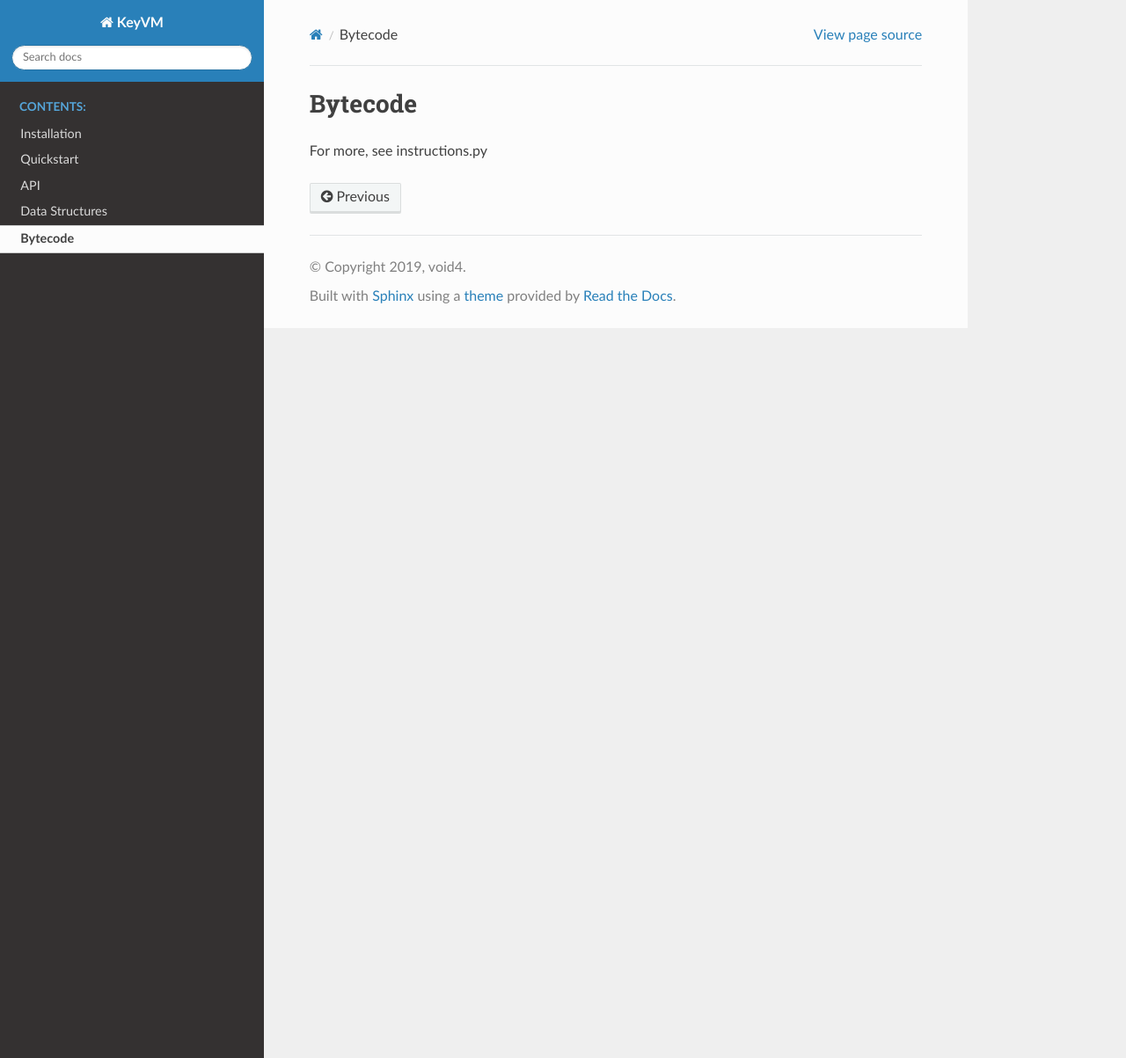
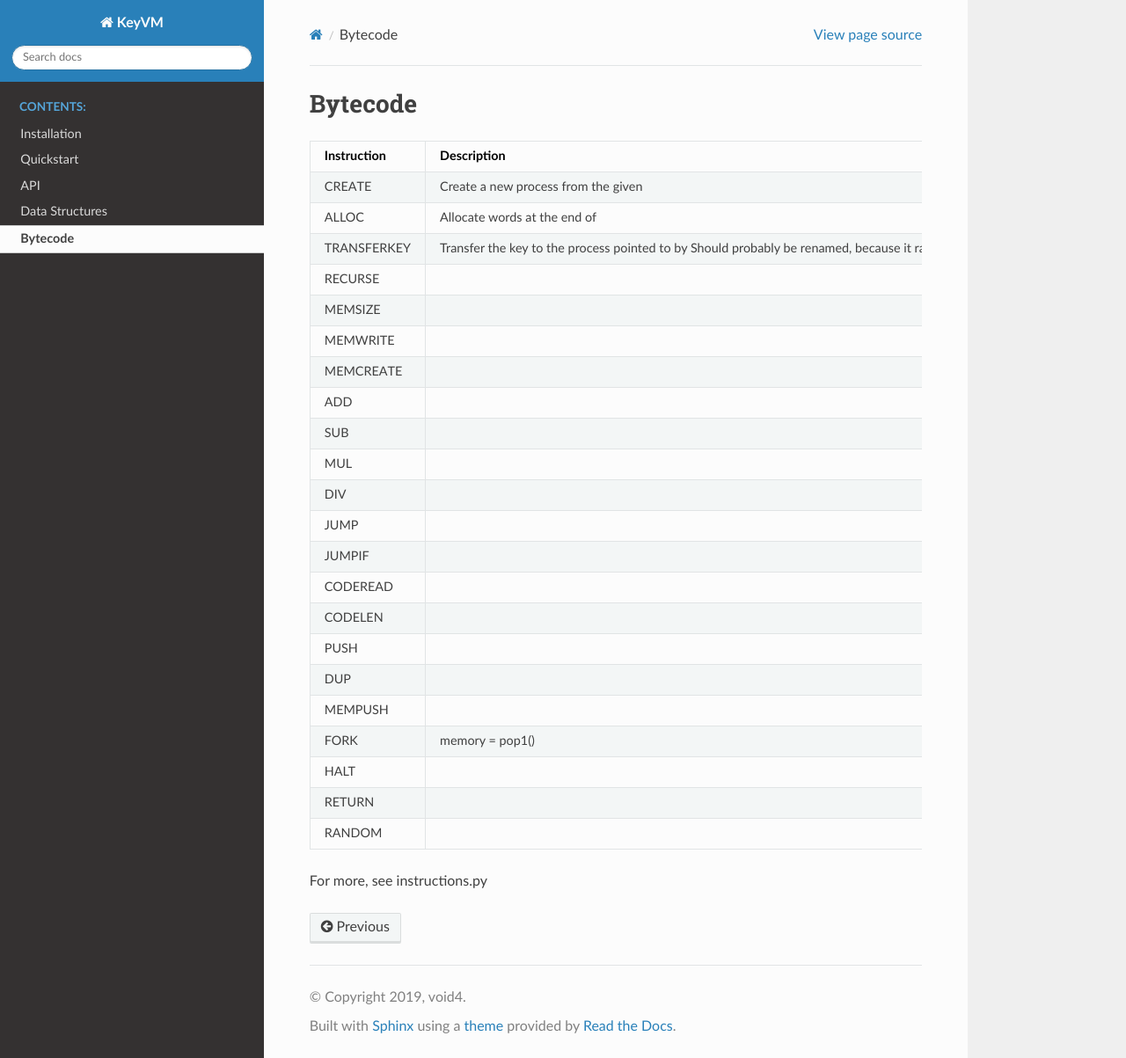
Before and after one commit to void4/keyvm-old, a Sphinx documentation site: the page built from docs/standard/bytecode.md, in a window 1280 px wide and 1203 px high. Shown: the whole window at 88% size. Built offline with Sphinx 7.4.7 and the Read the Docs theme 2.0.0, drawn with Linux system fonts in a browser that asks for light colours.

Commit message:
Make gendoc.py usable, add markdown table support

```diff
--- a/assembler.py
+++ b/assembler.py
@@ -79,6 +79,7 @@ def assemble(code):
 
 asmt = AsmTransformer()
 def asm(text):
+    """Assemble ast-assembly code into vm binary"""
     parsed = asml.parse(text)
     #print(parsed)
     transformed = asmt.transform(parsed)
--- a/dev_requirements.txt
+++ b/dev_requirements.txt
@@ -1,2 +1,4 @@
 sphinx
-pip install sphinx-rtd-theme
+sphinx-rtd-theme
+recommonmark
+sphinx-markdown-tables
--- a/docs/conf.py
+++ b/docs/conf.py
@@ -33,7 +33,8 @@ extensions = [
     "sphinx.ext.coverage",
     "sphinx.ext.napoleon",
     "sphinx_rtd_theme",
-    "recommonmark"
+    "recommonmark",
+    "sphinx_markdown_tables",
 ]
 
 # Add any paths that contain templates here, relative to this directory.
--- a/docs/gendoc.py
+++ b/docs/gendoc.py
@@ -1,18 +1,45 @@
 #the ast module is fucking useless, because it doesnt include comments
 #same with inspect, because it only gives the source, not a tree
 
-with open("main.py") as f:
+with open("../vm.py") as f:
     text = f.read()
 
 from horast import parse, unparse
-print("import")
+#print("Parsing...")
 tree = parse(text)
 #print(unparse(tree))
 #print(tree)
-
+"""
 class Visitor(RecursiveAstVisitor[typed_ast.ast3]):
     def visit_node(self, node):
         if not only_localizable or hasattr(node, 'lineno') and hasattr(node, 'col_offset'):
             print(node)
 visitor = Visitor()
 visitor.visit(tree)
+"""
+
+from typed_ast import _ast3 as ast
+from horast.nodes import Comment
+
+node = tree.body[2].body[-1].body[-2]
+
+print("| Instruction | Description |")
+print("|-------------|-------------|")
+
+while len(node.orelse) > 0:
+    #print(type(node.orelse[0]))
+    if type(node.orelse[0]) in [ast.Break]:
+        break
+    if node.test.left.id == "I":
+        iname = node.test.comparators[0].id[2:]
+        desc = ""
+        #print(node.body)
+        if len(node.body) > 0:
+            first = node.body[0]
+            if type(first) in [Comment, ast.Expr]:
+                if type(first.value) == ast.Str:
+                    desc = first.value.s.replace("\n", "").strip()
+        print("| %s | %s |" % (iname, desc))#, dir(first))
+
+    #print(node.orelse)
+    node = [x for x in node.orelse if type(x) == ast.If][0]
--- /dev/null
+++ b/docs/standard/bytecode.md
@@ -0,0 +1,30 @@
+# Bytecode
+
+| Instruction | Description |
+|-------------|-------------|
+| CREATE | Create a new process from the given <memory> |
+| ALLOC | Allocate <size> words at the end of <memory> |
+| TRANSFERKEY | Transfer the key <transferkeyindex> to the process pointed to by <targetkeyindex>			Should probably be renamed, because it rather "copies" the key |
+| RECURSE |  |
+| MEMSIZE |  |
+| MEMWRITE |  |
+| MEMCREATE |  |
+| ADD |  |
+| SUB |  |
+| MUL |  |
+| DIV |  |
+| JUMP |  |
+| JUMPIF |  |
+| CODEREAD |  |
+| CODELEN |  |
+| PUSH |  |
+| DUP |  |
+| MEMPUSH |  |
+| FORK | memory = pop1() |
+| HALT |  |
+| RETURN |  |
+| RANDOM |  |
+
+
+
+For more, see instructions.py
--- a/docs/standard/bytecode.rst
+++ /dev/null
@@ -1,4 +0,0 @@
-Bytecode
-========
-
-For more, see instructions.py
```
Also changed, not shown: docs/usage/installation.md (+2 -0 lines).
